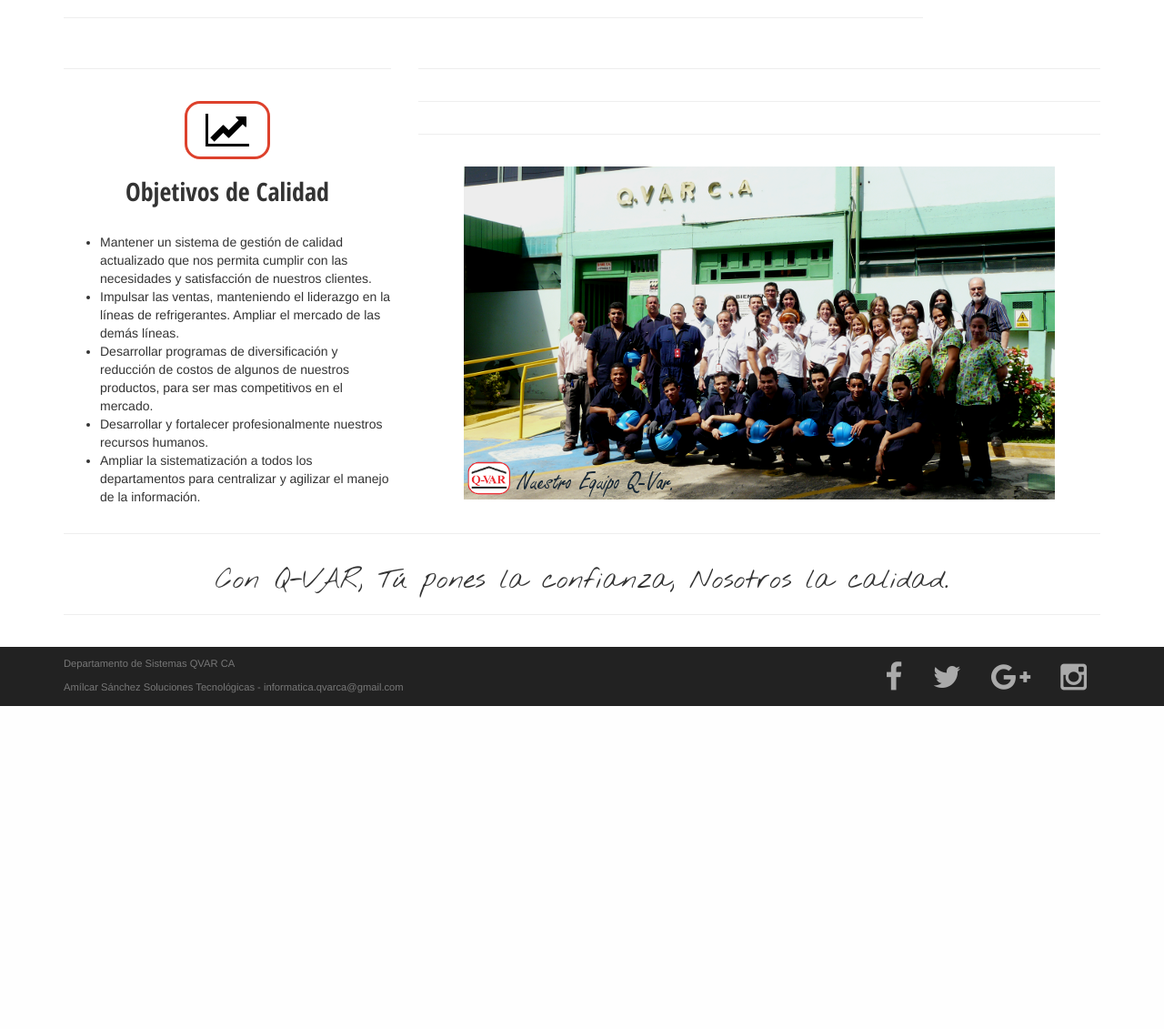
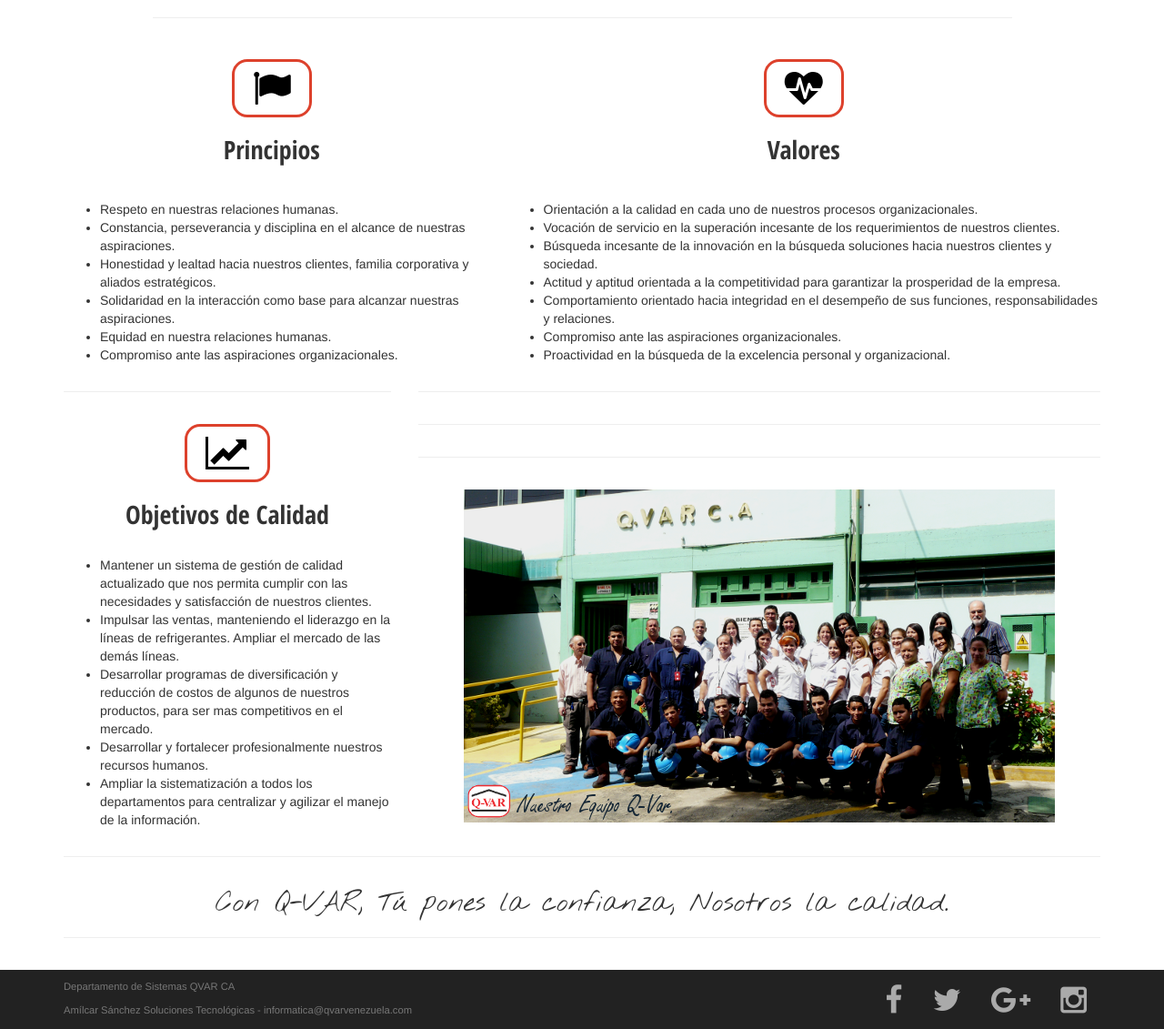
Before and after one commit to amcrsanchez/qvar-responsive, a PHP site: page /nosotros.php in a window 1280 px wide. Shown: the part 1611-2742 px from the top of the page at 91% size. Before the commit the page ends 2387 px from the top, so only its background shows below. Run offline with PHP 8.4, Linux system fonts and the light colour scheme.

Commit message:
commit 10feb 2017

```diff
--- a/include/footer.php
+++ b/include/footer.php
@@ -5,7 +5,7 @@
       <div class="container">
         <div class="col-xs-12 col-sm-6 datos-footer no-padding">
           <p class="text-muted">Departamento de Sistemas QVAR CA</p>
-          <p class="text-muted">Amílcar Sánchez Soluciones Tecnológicas - informatica.qvarca@gmail.com</p>
+          <p class="text-muted">Amílcar Sánchez Soluciones Tecnológicas - informatica@qvarvenezuela.com</p>
 
         </div>
         <div class="col-xs-12 col-sm-6 no-padding social-networks" >
--- a/mail/contact_me.php
+++ b/mail/contact_me.php
@@ -49,7 +49,7 @@
                   <br>
                   <p><i>con QVAR, tu pones la confianza, nostros la calidad</i></p>
                   <p>www.qvarvenezuela.com</p>
-                  <img src='http://www.qvarvenezuela.com/imags/logo.png'>
+                  <img src='http://www.qvarvenezuela.com/images/logo.png'>
                 </div>
                 ";
 
--- a/mail/welcome-mail.php
+++ b/mail/welcome-mail.php
@@ -55,7 +55,7 @@
 
 $htmlAdm ="
           <div style='font-family:sans-serif; font-size:.95em'>
-          <img src='http://www.qvarvenezuela.com/imagenes/logo.png' alt='' />
+          <img src='http://www.qvarvenezuela.com/images/logo.png' alt='' />
           <h3>Se ha registrado un nuevo usuario en www.qvarvenezuela.com</h3>
           <p>
             Su usuario para el acceso es: <b>$email</b>, y su contraseña: <b>$pass</b>
--- a/nosotros.php
+++ b/nosotros.php
@@ -53,30 +53,26 @@
     <div class="col-lg-4 text-justify">
       <div class="text-center  service-box">
 
-        <i class="fa fa-check fa-3x"></i>
-        <h3>Misión</h3>
+        <i class="fa fa-eye fa-3x"></i>
+        <h3>Visión</h3>
       </div>
       <br>
       <p>
-        “Ser cada día mejores en calidad, productividad, innovación y desarrollo profesional,
-        cumpliendo con los requisitos de normas internacionales en la fabricación de nuestros productos,
-        para satisfacer las expectativas de nuestros clientes, accionistas y de la comunidad.”
+        “Seremos  la empresa líder a nivel nacional e internacional en la fabricación y
+        comercialización de productos químicos en contribución al desarrollo económico,
+        tecnológico y humano de manera sustentable y sostenible de la Sociedad Global”
       </p>
     </div>
     <div class="col-lg-8 text-justify">
 
       <div class="text-center service-box">
 
-        <i class="fa fa-briefcase fa-3x"></i>
-        <h3>Politica de Calidad</h3>
+        <i class="fa fa-crosshairs fa-3x"></i>
+        <h3>Misión</h3>
       </div>
       <br>
         <p>
-          "Trabajar con nuestros recursos humanos y proveedores buscando satisfacer las expectativas y
-          necesidades de nuestros clientes y de la comunidad, manteniendo vivo el espíritu de innovación y
-          la mejora continua de nuestros servicios y productos refrigerantes de motor, limpiaparabrisas,
-          productos químicos para tratamientos de calderas y sistemas de enfriamiento;
-          a través de nuestro Sistema de Gestión de Calidad para permanecer vigentes en el mercado"
+          "Somos una empresa de diseño, fabricación y comercialización de productos químicos para el cuidado del hogar, mantenimiento automotriz e industrial para el mercado latinoamericano apoyados en un Talento Humano comprometido en el uso eficaz de las tecnologías de vanguardia mediante una gestión signada por la competitividad, calidad y productividad en el alcance de beneficios para nuestros clientes, aliados estratégicos, comunidad, trabajadores y accionistas."
         </p>
     </div>
     <br>
@@ -89,7 +85,44 @@
       <hr class="featurette-divider">
     </div>
     <div class="col-sm-1 col-lg-1"></div>
+    <div class="col-lg-5">
+      <div class="text-center service-box">
 
+        <i class="fa fa-flag fa-3x"></i>
+        <h3>Principios</h3>
+      </div>
+      <br>
+      <p class="text-justify">
+       <ul>
+         <li>Respeto en nuestras relaciones humanas.</li>
+         <li>Constancia, perseverancia y disciplina en el alcance de nuestras aspiraciones.</li>
+         <li>Honestidad y lealtad hacia nuestros clientes, familia corporativa  y aliados estratégicos.</li>
+         <li>Solidaridad en la interacción como base para alcanzar nuestras aspiraciones.</li>
+         <li>Equidad en nuestra relaciones humanas.</li>
+         <li>Compromiso ante las aspiraciones organizacionales.</li>
+        </ul>
+      </p>
+    </div>
+    <div class="col-lg-7">
+      <div class="text-center service-box">
+
+        <i class="fa fa-heartbeat fa-3x"></i>
+        <h3>Valores</h3>
+      </div>
+      <br>
+      <p class="text-justify">
+       <ul>
+        <li>Orientación a la calidad en cada uno de nuestros procesos organizacionales.</li>
+        <li>Vocación de servicio en la superación incesante de los requerimientos de nuestros clientes.</li>
+        <li>Búsqueda incesante de la innovación en la búsqueda soluciones hacia nuestros clientes y sociedad.</li>
+        <li>Actitud y aptitud orientada a la competitividad para garantizar la prosperidad de la empresa.</li>
+        <li>Comportamiento orientado hacia integridad en el desempeño de sus funciones, responsabilidades y relaciones.</li>
+        <li>Compromiso ante las aspiraciones organizacionales.</li>
+        <li>Proactividad en la búsqueda de la excelencia personal y organizacional. </li>
+
+       </ul>
+      </p>
+    </div>
     <div class="col-lg-4">
       <div class="text-center  service-box">
         <hr class="featurette-divider">
--- a/pedidos/mail/send-order.php
+++ b/pedidos/mail/send-order.php
@@ -88,7 +88,7 @@
 	        	$mail->AddAddress($client['email'],"Estimado ".$client['nombre'].", estos son los datos de su pedido.");//send email to client
 	        	$mail->AddAddress("informatica.qvarca@gmail.com","Pedido Online"); //send email to ICTD (information and comunication technologies department)
 	        	$mail->AddAddress("cotizaciones.qvarca@gmail.com","Pedido Online"); //send email to Naivit
-
+	        	$mail->AddAddress($seller['Email'],"Pedido Online"); //send email to Seller
 	        	if (sizeof($aditionalInfo['emails']) > 0) {
 		        	for ($i=0; $i < sizeof($aditionalInfo['emails']) ; $i++) {
 		        		$mail->AddAddress($aditionalInfo['emails'][$i],"Pedido Online"); //send aditional emails
--- a/pedidos/routing/cliente.php
+++ b/pedidos/routing/cliente.php
@@ -93,10 +93,13 @@
 
 			}
 		});
+
+
 	}
 
 
 	function filter(){
+
 		var val = RegExp($(this).val(),'i');
 		var html = "<option value=''>Seleccione</option><option value='nuevo'>CREAR NUEVO CLIENTE</option>";
 
```
Also changed, not shown: contacto.php (+5 -5 lines), 1 other file.
